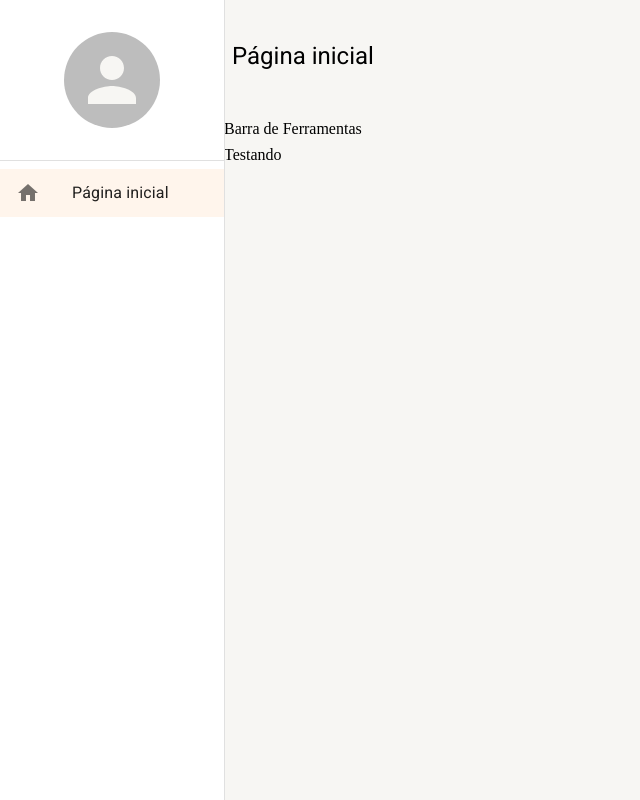
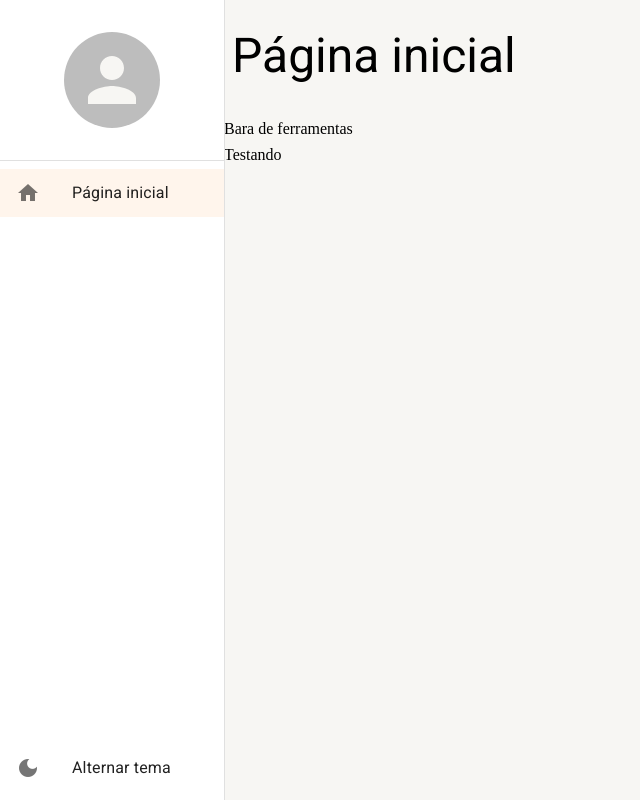
Before and after one commit to afschagas/rmt-cadastro, a React (Create React App) app: page /pagina-inicial in a window 1280 px wide. Shown: the whole page, without its empty margins (0-640 px from the left). Built offline with nearby package versions, Linux system fonts and the light colour scheme.

Commit message:
Configurando troca de tema dark e light

```diff
--- a/src/pages/dashboard/Dashboard.tsx
+++ b/src/pages/dashboard/Dashboard.tsx
@@ -4,7 +4,7 @@
 export const Dashboard = () => {
 
   return (
-    <LayoutBaseDePagina titulo='Página inicial'>
+    <LayoutBaseDePagina titulo='Página inicial' barraDeFerramentas={<>Bara de ferramentas</>}>
 
       Testando
 
--- a/src/shared/components/menu-lateral/MenuLateral.tsx
+++ b/src/shared/components/menu-lateral/MenuLateral.tsx
@@ -1,7 +1,7 @@
 import { Avatar, Divider, Drawer, Icon, List, ListItemButton, ListItemIcon, ListItemText, useMediaQuery, useTheme } from '@mui/material';
 import { Box } from '@mui/system';
 import { useMatch, useNavigate, useResolvedPath } from 'react-router-dom';
-import { useDrawerContext } from '../../contexts';
+import { useAppThemeContext, useDrawerContext } from '../../contexts';
 
 interface IListItemLinkProps {
   to: string;
@@ -40,6 +40,7 @@
   const smDown = useMediaQuery(theme.breakpoints.down('sm'));
 
   const { isDrawerOpen, toggleDrawerOpen, drawerOptions } = useDrawerContext();
+  const { toggleTheme } = useAppThemeContext();
 
   return (
     <>
@@ -65,10 +66,20 @@
                   onClick={smDown ? toggleDrawerOpen : undefined}
                 />
               ))}
+            </List>
+          </Box>
 
 
+          <Box>
+            <List component="nav">
+              <ListItemButton onClick={toggleTheme}>
+                <ListItemIcon>
+                  <Icon>dark_mode</Icon>
+                </ListItemIcon>
+                <ListItemText primary="Alternar tema" />
+
+              </ListItemButton>
             </List>
-
           </Box>
 
         </Box>
--- a/src/shared/layouts/LayoutBaseDePagina.tsx
+++ b/src/shared/layouts/LayoutBaseDePagina.tsx
@@ -1,38 +1,51 @@
+
+import { ReactNode } from 'react';
 import { Icon, IconButton, Theme, Typography, useMediaQuery, useTheme } from '@mui/material';
 import { Box } from '@mui/system';
 import { useDrawerContext } from '../contexts';
 
 interface ILayoutBaseDePaginaProps {
   titulo: string;
+  barraDeFerramentas?: ReactNode;
 }
 
 
-export const LayoutBaseDePagina: React.FC<ILayoutBaseDePaginaProps> = ({ children, titulo }) => {
+export const LayoutBaseDePagina: React.FC<ILayoutBaseDePaginaProps> = ({ children, titulo, barraDeFerramentas }) => {
   const smDown = useMediaQuery((theme: Theme) => theme.breakpoints.down('sm'));
+  const mdDown = useMediaQuery((theme: Theme) => theme.breakpoints.down('md'));
   const theme = useTheme();
 
   const { toggleDrawerOpen } = useDrawerContext();
 
   return (
     <Box height="100%" display="flex" flexDirection="column" gap={1}>
-      <Box padding={1} display="flex" alignItems="center" height={theme.spacing(12)} gap={1}>
+      <Box padding={1} display="flex" alignItems="center" gap={1} height={theme.spacing(smDown ? 6 : mdDown ? 8 : 12)} >
         {smDown && (
           <IconButton onClick={toggleDrawerOpen}>
             <Icon>menu</Icon>
           </IconButton>
         )}
 
-        <Typography variant='h5'>
+        <Typography
+          variant={smDown ? 'h5' : mdDown ? 'h4' : 'h3'}
+          overflow="hidden"
+          whiteSpace="nowrap"
+          textOverflow="ellipsis"
+
+        >
           {titulo}
         </Typography>
 
       </Box>
 
-      <Box>
-        Barra de Ferramentas
-      </Box>
+      {barraDeFerramentas && (
+        <Box>
+          {barraDeFerramentas}
+        </Box>
 
-      <Box>
+      )}
+
+      <Box flex={1} overflow="auto">
         {children}
       </Box>
 
--- a/src/shared/themes/Dark.ts
+++ b/src/shared/themes/Dark.ts
@@ -4,6 +4,7 @@
 
 export const DarkTheme = createTheme({
   palette: {
+    mode: "dark",
     primary: {
       main: yellow[900],
       dark: yellow[700],
@@ -21,4 +22,9 @@
       default: "#202124",
     },
   },
+  typography: {
+    allVariants: {
+      color: "white",
+    },
+  },
 });
```
